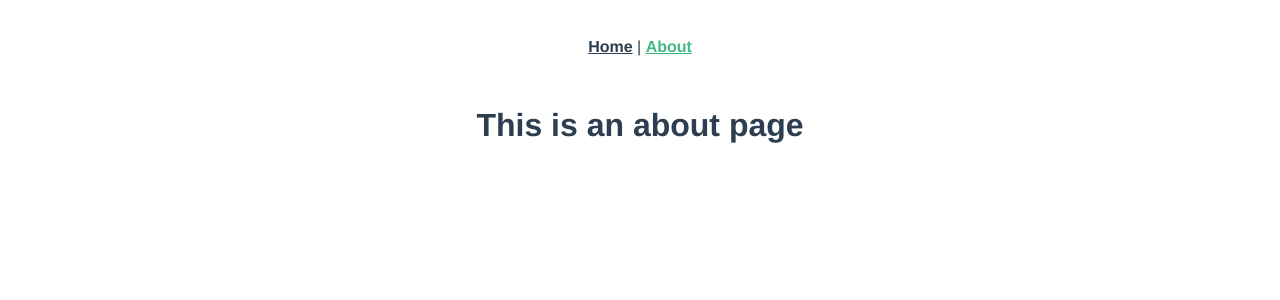
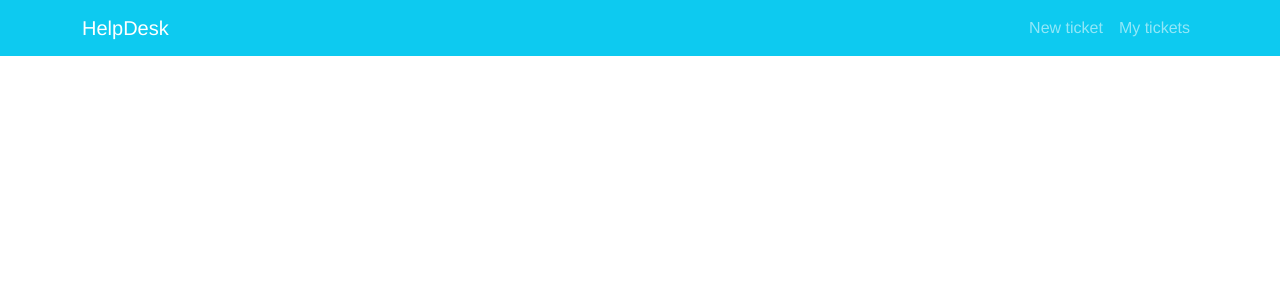
Before and after one commit to Kerjanoid/helpdesk, a Vue app: page /about in a window 1280 px wide. Shown: the top 300 px of the page. Built offline with nearby package versions, Linux system fonts and the light colour scheme.

Commit message:
feat: add Header layout

```diff
--- a/package.json
+++ b/package.json
@@ -8,6 +8,8 @@
     "lint": "vue-cli-service lint"
   },
   "dependencies": {
+    "bootstrap": "^5.1.3",
+    "bootstrap-vue": "^2.21.2",
     "core-js": "^3.6.5",
     "vue": "^2.6.11",
     "vue-router": "^3.2.0",
--- a/src/App.vue
+++ b/src/App.vue
@@ -1,12 +1,19 @@
 <template>
   <div id="app">
-    <div id="nav">
-      <router-link to="/">Home</router-link> |
-      <router-link to="/about">About</router-link>
-    </div>
-    <router-view/>
+    <Header />
   </div>
 </template>
+
+<script>
+import Header from '@/components/Header.vue';
+
+export default {
+  name: 'App',
+  components: {
+    Header,
+  },
+};
+</script>
 
 <style>
 #app {
@@ -16,17 +23,4 @@
   text-align: center;
   color: #2c3e50;
 }
-
-#nav {
-  padding: 30px;
-}
-
-#nav a {
-  font-weight: bold;
-  color: #2c3e50;
-}
-
-#nav a.router-link-exact-active {
-  color: #42b983;
-}
 </style>
--- /dev/null
+++ b/src/components/Header.vue
@@ -0,0 +1,30 @@
+<template>
+  <div>
+    <b-navbar toggleable="md" type="dark" variant="info">
+      <b-container fluid="md">
+        <b-navbar-brand href="/tickets">HelpDesk</b-navbar-brand>
+
+        <b-navbar-toggle target="nav-collapse"></b-navbar-toggle>
+
+        <b-collapse id="nav-collapse" is-nav>
+          <b-navbar-nav class="position-right">
+            <b-nav-item href="/">New ticket</b-nav-item>
+            <b-nav-item href="/tickets">My tickets</b-nav-item>
+          </b-navbar-nav>
+        </b-collapse>
+      </b-container>
+    </b-navbar>
+  </div>
+</template>
+
+<script>
+export default {
+  name: 'Header',
+};
+</script>
+
+<style scoped>
+.position-right {
+  margin-left: auto;
+}
+</style>
--- a/src/components/HelloWorld.vue
+++ /dev/null
@@ -1,60 +0,0 @@
-<template>
-  <div class="hello">
-    <h1>{{ msg }}</h1>
-    <p>
-      For a guide and recipes on how to configure / customize this project,<br>
-      check out the
-      <a href="https://cli.vuejs.org" target="_blank" rel="noopener">vue-cli documentation</a>.
-    </p>
-    <h3>Installed CLI Plugins</h3>
-    <ul>
-      <li><a href="https://github.com/vuejs/vue-cli/tree/dev/packages/%40vue/cli-plugin-babel" target="_blank" rel="noopener">babel</a></li>
-      <li><a href="https://github.com/vuejs/vue-cli/tree/dev/packages/%40vue/cli-plugin-router" target="_blank" rel="noopener">router</a></li>
-      <li><a href="https://github.com/vuejs/vue-cli/tree/dev/packages/%40vue/cli-plugin-vuex" target="_blank" rel="noopener">vuex</a></li>
-      <li><a href="https://github.com/vuejs/vue-cli/tree/dev/packages/%40vue/cli-plugin-eslint" target="_blank" rel="noopener">eslint</a></li>
-    </ul>
-    <h3>Essential Links</h3>
-    <ul>
-      <li><a href="https://vuejs.org" target="_blank" rel="noopener">Core Docs</a></li>
-      <li><a href="https://forum.vuejs.org" target="_blank" rel="noopener">Forum</a></li>
-      <li><a href="https://chat.vuejs.org" target="_blank" rel="noopener">Community Chat</a></li>
-      <li><a href="https://twitter.com/vuejs" target="_blank" rel="noopener">Twitter</a></li>
-      <li><a href="https://news.vuejs.org" target="_blank" rel="noopener">News</a></li>
-    </ul>
-    <h3>Ecosystem</h3>
-    <ul>
-      <li><a href="https://router.vuejs.org" target="_blank" rel="noopener">vue-router</a></li>
-      <li><a href="https://vuex.vuejs.org" target="_blank" rel="noopener">vuex</a></li>
-      <li><a href="https://github.com/vuejs/vue-devtools#vue-devtools" target="_blank" rel="noopener">vue-devtools</a></li>
-      <li><a href="https://vue-loader.vuejs.org" target="_blank" rel="noopener">vue-loader</a></li>
-      <li><a href="https://github.com/vuejs/awesome-vue" target="_blank" rel="noopener">awesome-vue</a></li>
-    </ul>
-  </div>
-</template>
-
-<script>
-export default {
-  name: 'HelloWorld',
-  props: {
-    msg: String,
-  },
-};
-</script>
-
-<!-- Add "scoped" attribute to limit CSS to this component only -->
-<style scoped>
-h3 {
-  margin: 40px 0 0;
-}
-ul {
-  list-style-type: none;
-  padding: 0;
-}
-li {
-  display: inline-block;
-  margin: 0 10px;
-}
-a {
-  color: #42b983;
-}
-</style>
--- a/src/main.js
+++ b/src/main.js
@@ -1,8 +1,12 @@
 import Vue from 'vue';
+import { BootstrapVue } from 'bootstrap-vue';
 import App from './App.vue';
 import router from './router';
 import store from './store';
+import 'bootstrap/dist/css/bootstrap.css';
+import 'bootstrap-vue/dist/bootstrap-vue.css';
 
+Vue.use(BootstrapVue);
 Vue.config.productionTip = false;
 
 new Vue({
--- a/src/router/index.js
+++ b/src/router/index.js
@@ -1,23 +1,19 @@
 import Vue from 'vue';
 import VueRouter from 'vue-router';
-import Home from '../views/Home.vue';
 
 Vue.use(VueRouter);
 
 const routes = [
-  {
-    path: '/',
-    name: 'Home',
-    component: Home,
-  },
-  {
-    path: '/about',
-    name: 'About',
-    // route level code-splitting
-    // this generates a separate chunk (about.[hash].js) for this route
-    // which is lazy-loaded when the route is visited.
-    component: () => import(/* webpackChunkName: "about" */ '../views/About.vue'),
-  },
+  // {
+  //   path: '/',
+  //   name: 'Main',
+  //   component: () => import('../views/Main.vue'),
+  // },
+  // {
+  //   path: '/about',
+  //   name: 'About',
+  //   component: () => import('../views/About.vue'),
+  // },
 ];
 
 const router = new VueRouter({
--- a/src/views/About.vue
+++ /dev/null
@@ -1,5 +0,0 @@
-<template>
-  <div class="about">
-    <h1>This is an about page</h1>
-  </div>
-</template>
--- a/src/views/Home.vue
+++ /dev/null
@@ -1,18 +0,0 @@
-<template>
-  <div class="home">
-    <img alt="Vue logo" src="../assets/logo.png">
-    <HelloWorld msg="Welcome to Your Vue.js App"/>
-  </div>
-</template>
-
-<script>
-// @ is an alias to /src
-import HelloWorld from '@/components/HelloWorld.vue';
-
-export default {
-  name: 'Home',
-  components: {
-    HelloWorld,
-  },
-};
-</script>
--- /dev/null
+++ b/src/views/Main.vue
@@ -0,0 +1,14 @@
+<template>
+  <div class="main">
+  </div>
+</template>
+
+<script>
+
+export default {
+  name: 'Main',
+  components: {
+
+  },
+};
+</script>
```
Also changed, not shown: 1 other file (tests, documents, lock files or other folders).
